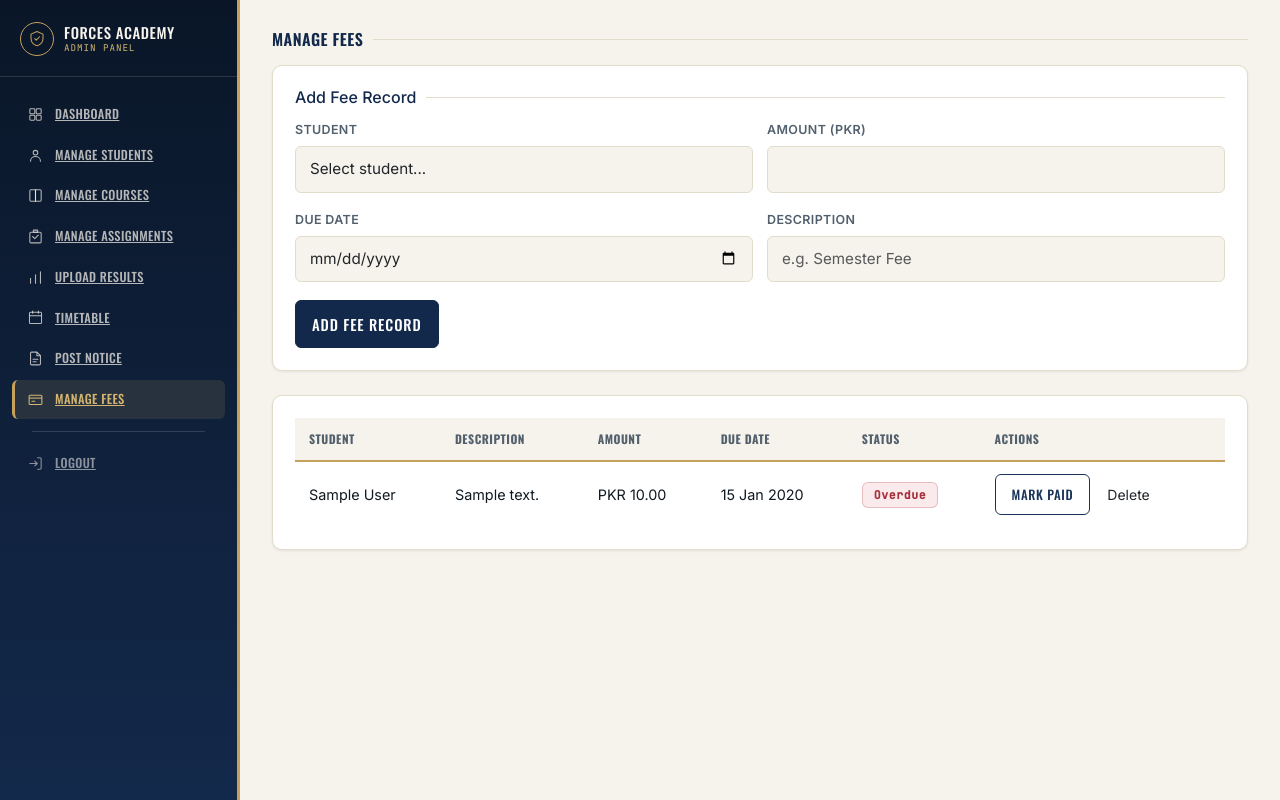
After one commit to Tehseen20/forces-academy-fullstack-codesaviours-si26-tehseen, a PHP site: page /admin/fees.php in a window 1280 px wide. The commit adds this page. Run offline with PHP 8.4, Linux system fonts and the light colour scheme; the visitor is signed in with stand-in values (Sample User, id 1); tables that the repository leaves empty or names only in its code hold one stand-in row (values such as "Sample post"); a stand-in replaces the project's code that opens the database connection.

Commit message:
Added student fee view and pending fee amount

```diff
--- /dev/null
+++ b/admin/fees.php
@@ -0,0 +1,197 @@
+<?php
+require_once 'includes/auth.php';
+require_once '../config/db.php';
+
+$pageTitle = "Manage Fees";
+
+// ---------- Student dropdown ----------
+$students = [];
+$result = mysqli_query($conn, "SELECT id, full_name, roll_number FROM students ORDER BY full_name ASC");
+if ($result) {
+    while ($row = mysqli_fetch_assoc($result)) {
+        $students[] = $row;
+    }
+}
+
+// ---------- All fee records, joined with student name ----------
+$sql = "SELECT f.id, f.amount, f.due_date, f.paid_date, f.status, f.description,
+               s.full_name, s.roll_number
+        FROM fees f
+        JOIN students s ON f.student_id = s.id
+        ORDER BY f.due_date ASC";
+$result = mysqli_query($conn, $sql);
+
+$fees = [];
+if ($result) {
+    while ($row = mysqli_fetch_assoc($result)) {
+        // Display-only: a pending fee whose due date has passed reads as "Overdue"
+        // even though the stored status is still 'pending', until marked paid.
+        if ($row['status'] === 'pending' && strtotime($row['due_date']) < strtotime('today')) {
+            $row['display_status'] = 'overdue';
+        } else {
+            $row['display_status'] = $row['status'];
+        }
+        $fees[] = $row;
+    }
+}
+?>
+<!DOCTYPE html>
+<html lang="en">
+<head>
+    <meta charset="UTF-8">
+    <meta name="viewport" content="width=device-width, initial-scale=1.0">
+    <title><?php echo $pageTitle; ?> — Forces Academy LMS</title>
+
+    <link href="https://cdn.jsdelivr.net/npm/bootstrap@5.3.7/dist/css/bootstrap.min.css" rel="stylesheet">
+    <link rel="preconnect" href="https://fonts.googleapis.com">
+    <link href="https://fonts.googleapis.com/css2?family=Oswald:wght@500;600;700&family=Inter:wght@400;500;600;700&family=JetBrains+Mono:wght@400;500&display=swap" rel="stylesheet">
+    <link rel="stylesheet" href="../css/style.css">
+</head>
+<body>
+
+<div class="fa-shell">
+    <?php include 'includes/sidebar.php'; ?>
+
+    <main class="fa-main">
+        <h3 class="fa-section-title">Manage Fees</h3>
+
+        <?php if (isset($_GET['added'])): ?>
+            <div class="alert fa-alert fa-alert-success mb-3">Fee record added successfully.</div>
+        <?php elseif (isset($_GET['paid'])): ?>
+            <div class="alert fa-alert fa-alert-success mb-3">Fee marked as paid.</div>
+        <?php elseif (isset($_GET['deleted'])): ?>
+            <div class="alert fa-alert fa-alert-success mb-3">Fee record deleted.</div>
+        <?php endif; ?>
+
+        <?php if (empty($students)): ?>
+            <div class="alert fa-alert fa-alert-danger mb-3">You need at least one registered student before adding fee records.</div>
+        <?php else: ?>
+        <!-- Add fee form -->
+        <div class="fa-panel mb-4">
+            <h5 class="fa-section-title" style="margin-bottom: 14px;">Add Fee Record</h5>
+            <form action="actions/save_fee.php" method="POST">
+                <div class="fa-row-2">
+                    <div class="fa-field">
+                        <label>Student</label>
+                        <select name="student_id" class="form-control fa-input" required>
+                            <option value="">Select student...</option>
+                            <?php foreach ($students as $s): ?>
+                                <option value="<?php echo $s['id']; ?>">
+                                    <?php echo htmlspecialchars($s['full_name']); ?> (<?php echo htmlspecialchars($s['roll_number']); ?>)
+                                </option>
+                            <?php endforeach; ?>
+                        </select>
+                    </div>
+                    <div class="fa-field">
+                        <label>Amount (PKR)</label>
+                        <input type="number" name="amount" step="0.01" min="0" class="form-control fa-input" required>
+                    </div>
+                </div>
+                <div class="fa-row-2">
+                    <div class="fa-field">
+                        <label>Due Date</label>
+                        <input type="date" name="due_date" class="form-control fa-input" required>
+                    </div>
+                    <div class="fa-field">
+                        <label>Description</label>
+                        <input type="text" name="description" class="form-control fa-input" placeholder="e.g. Semester Fee" required>
+                    </div>
+                </div>
+                <button type="submit" class="btn fa-btn-primary">Add Fee Record</button>
+            </form>
+        </div>
+        <?php endif; ?>
+
+        <!-- All fee records -->
+        <?php if (empty($fees)): ?>
+            <div class="fa-panel fa-empty-state">
+                <h5 style="font-family: var(--font-display); text-transform: uppercase; color: var(--navy-800);">No fee records yet</h5>
+            </div>
+        <?php else: ?>
+            <div class="fa-panel">
+                <div class="table-responsive">
+                    <table class="table fa-results-table align-middle mb-0">
+                        <thead>
+                            <tr>
+                                <th>Student</th>
+                                <th>Description</th>
+                                <th>Amount</th>
+                                <th>Due Date</th>
+                                <th>Status</th>
+                                <th>Actions</th>
+                            </tr>
+                        </thead>
+                        <tbody>
+                            <?php foreach ($fees as $f): ?>
+                                <tr>
+                                    <td><?php echo htmlspecialchars($f['full_name']); ?></td>
+                                    <td><?php echo htmlspecialchars($f['description']); ?></td>
+                                    <td>PKR <?php echo number_format($f['amount'], 2); ?></td>
+                                    <td><?php echo date("d M Y", strtotime($f['due_date'])); ?></td>
+                                    <td>
+                                        <span class="badge fa-badge-fee-<?php echo $f['display_status']; ?>">
+                                            <?php echo ucfirst($f['display_status']); ?>
+                                        </span>
+                                    </td>
+                                    <td>
+                                        <div class="d-flex gap-2">
+                                            <?php if ($f['status'] !== 'paid'): ?>
+                                                <form action="actions/mark_fee_paid.php" method="POST">
+                                                    <input type="hidden" name="id" value="<?php echo $f['id']; ?>">
+                                                    <button type="submit" class="btn btn-sm fa-btn-outline">Mark Paid</button>
+                                                </form>
+                                            <?php endif; ?>
+                                            <button type="button"
+                                                    class="btn btn-sm fa-btn-danger"
+                                                    data-bs-toggle="modal"
+                                                    data-bs-target="#deleteModal"
+                                                    data-fee-id="<?php echo $f['id']; ?>"
+                                                    data-fee-label="<?php echo htmlspecialchars($f['description'] . ' — ' . $f['full_name']); ?>">
+                                                Delete
+                                            </button>
+                                        </div>
+                                    </td>
+                                </tr>
+                            <?php endforeach; ?>
+                        </tbody>
+                    </table>
+                </div>
+            </div>
+        <?php endif; ?>
+    </main>
+</div>
+
+<!-- Delete confirmation modal -->
+<div class="modal fade" id="deleteModal" tabindex="-1" aria-hidden="true">
+    <div class="modal-dialog modal-dialog-centered">
+        <div class="modal-content fa-modal-content">
+            <form action="actions/delete_fee.php" method="POST">
+                <div class="modal-header">
+                    <h5 class="modal-title">Confirm Deletion</h5>
+                    <button type="button" class="btn-close" data-bs-dismiss="modal" aria-label="Close"></button>
+                </div>
+                <div class="modal-body">
+                    <p class="mb-0">Are you sure you want to delete <strong id="deleteFeeLabel"></strong>? This action cannot be undone.</p>
+                    <input type="hidden" name="id" id="deleteFeeId">
+                </div>
+                <div class="modal-footer">
+                    <button type="button" class="btn fa-btn-outline" data-bs-dismiss="modal">Cancel</button>
+                    <button type="submit" class="btn fa-btn-danger">Delete Record</button>
+                </div>
+            </form>
+        </div>
+    </div>
+</div>
+
+<script src="https://cdn.jsdelivr.net/npm/bootstrap@5.3.7/dist/js/bootstrap.bundle.min.js"></script>
+<script>
+    const deleteModal = document.getElementById('deleteModal');
+    deleteModal.addEventListener('show.bs.modal', function (event) {
+        const button = event.relatedTarget;
+        document.getElementById('deleteFeeId').value = button.getAttribute('data-fee-id');
+        document.getElementById('deleteFeeLabel').textContent = button.getAttribute('data-fee-label');
+    });
+</script>
+
+</body>
+</html>
--- a/admin/includes/sidebar.php
+++ b/admin/includes/sidebar.php
@@ -52,6 +52,10 @@ function fa_admin_nav_active($page, $current) {
             <svg viewBox="0 0 24 24" fill="none" xmlns="http://www.w3.org/2000/svg"><path d="M5 4.5C5 3.67 5.67 3 6.5 3H14L19 8V19.5C19 20.33 18.33 21 17.5 21H6.5C5.67 21 5 20.33 5 19.5V4.5Z" stroke="currentColor" stroke-width="1.5" stroke-linejoin="round"/><path d="M14 3V8H19" stroke="currentColor" stroke-width="1.5" stroke-linejoin="round"/><path d="M8.5 13H15.5M8.5 16.5H13" stroke="currentColor" stroke-width="1.5" stroke-linecap="round"/></svg>
             Post Notice
         </a>
+        <a href="fees.php" class="<?php echo fa_admin_nav_active('fees.php', $currentPage); ?>">
+            <svg viewBox="0 0 24 24" fill="none" xmlns="http://www.w3.org/2000/svg"><rect x="3" y="6" width="18" height="13" rx="1.5" stroke="currentColor" stroke-width="1.5"/><path d="M3 10H21" stroke="currentColor" stroke-width="1.5"/><path d="M7 14.5H11" stroke="currentColor" stroke-width="1.5" stroke-linecap="round"/></svg>
+            Manage Fees
+        </a>
 
         <div class="fa-sidebar-divider"></div>
 
--- a/css/style.css
+++ b/css/style.css
@@ -1203,3 +1203,87 @@ img { max-width: 100%; height: auto; }
 .fa-timetable-empty {
   color: var(--hairline);
 }
+
+/* =========================================================
+   FEES
+   ========================================================= */
+.badge.fa-badge-fee-paid {
+  background: var(--success-50);
+  color: var(--success-600);
+  font-family: var(--font-mono);
+  letter-spacing: 0.05em;
+  font-size: 0.72rem;
+  padding: 6px 11px;
+  border-radius: var(--radius-sm);
+  border: 1px solid rgba(47, 111, 78, 0.25);
+}
+.badge.fa-badge-fee-pending {
+  background: var(--parchment-100);
+  color: var(--navy-700);
+  font-family: var(--font-mono);
+  letter-spacing: 0.05em;
+  font-size: 0.72rem;
+  padding: 6px 11px;
+  border-radius: var(--radius-sm);
+  border: 1px solid var(--hairline);
+}
+.badge.fa-badge-fee-overdue {
+  background: var(--danger-50);
+  color: var(--danger-600);
+  font-family: var(--font-mono);
+  letter-spacing: 0.05em;
+  font-size: 0.72rem;
+  padding: 6px 11px;
+  border-radius: var(--radius-sm);
+  border: 1px solid rgba(166, 48, 59, 0.25);
+}
+
+/* Prominent total-pending banner at top of student fees page */
+.fa-fee-summary {
+  background: linear-gradient(135deg, var(--navy-800) 0%, var(--navy-700) 100%);
+  color: var(--parchment-50);
+  border-radius: var(--radius-lg);
+  padding: 24px 28px;
+  margin-bottom: 24px;
+  display: flex;
+  align-items: center;
+  justify-content: space-between;
+  gap: 20px;
+  flex-wrap: wrap;
+  box-shadow: var(--shadow-card);
+}
+
+.fa-fee-summary-label {
+  font-family: var(--font-mono);
+  text-transform: uppercase;
+  letter-spacing: 0.1em;
+  font-size: 0.72rem;
+  color: var(--brass-400);
+  margin-bottom: 6px;
+}
+
+.fa-fee-summary-value {
+  font-family: var(--font-display);
+  font-size: 2rem;
+  letter-spacing: 0.01em;
+}
+
+.fa-fee-summary-tag {
+  font-family: var(--font-display);
+  text-transform: uppercase;
+  letter-spacing: 0.05em;
+  font-size: 0.8rem;
+  background: rgba(166, 48, 59, 0.25);
+  border: 1px solid rgba(255, 255, 255, 0.25);
+  padding: 8px 16px;
+  border-radius: var(--radius-sm);
+  white-space: nowrap;
+}
+
+.fa-fee-summary-tag-clear {
+  background: rgba(47, 111, 78, 0.3);
+}
+
+@media (max-width: 480px) {
+  .fa-fee-summary-value { font-size: 1.5rem; }
+}
--- a/includes/sidebar.php
+++ b/includes/sidebar.php
@@ -48,6 +48,10 @@ function fa_nav_active($page, $current) {
             <svg viewBox="0 0 24 24" fill="none" xmlns="http://www.w3.org/2000/svg"><rect x="3.5" y="4.5" width="17" height="16" rx="1.5" stroke="currentColor" stroke-width="1.5"/><path d="M3.5 9.5H20.5" stroke="currentColor" stroke-width="1.5"/><path d="M8 3V6M16 3V6" stroke="currentColor" stroke-width="1.5" stroke-linecap="round"/></svg>
             Timetable
         </a>
+        <a href="fees.php" class="<?php echo fa_nav_active('fees.php', $currentPage); ?>">
+            <svg viewBox="0 0 24 24" fill="none" xmlns="http://www.w3.org/2000/svg"><rect x="3" y="6" width="18" height="13" rx="1.5" stroke="currentColor" stroke-width="1.5"/><path d="M3 10H21" stroke="currentColor" stroke-width="1.5"/><path d="M7 14.5H11" stroke="currentColor" stroke-width="1.5" stroke-linecap="round"/></svg>
+            Fees
+        </a>
 
         <div class="fa-sidebar-divider"></div>
 
```
Also changed, not shown: admin/actions/delete_fee.php (added, +18 -0 lines), admin/actions/mark_fee_paid.php (added, +18 -0 lines), admin/actions/save_fee.php (added, +28 -0 lines), fees.php (added, +105 -0 lines).
